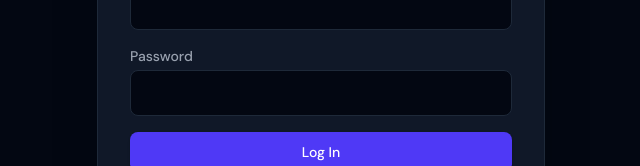
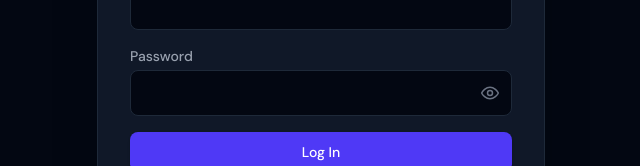
Before and after one commit to adarshdev26/ai-cashflow-copilot, a Next.js app: page /login in a window 1280 px wide. Shown: the part 344-510 px from the top of the page, without its empty margins (319-959 px from the left). Built offline with nearby package versions, Linux system fonts and the light colour scheme.

Commit message:
feat: eye with password input

```diff
--- a/src/app/login/page.tsx
+++ b/src/app/login/page.tsx
@@ -4,6 +4,7 @@ import { Suspense, useState, useCallback } from 'react'
 import { useRouter, useSearchParams } from 'next/navigation'
 import Link from 'next/link'
 import { PrimaryButton } from '@/components/ui/Button'
+import { PasswordInput } from '@/components/ui/PasswordInput'
 import { notify, getErrorMessage } from '@/lib/toast'
 import { getSafeNextPath } from '@/lib/safe-redirect'
 
@@ -73,10 +74,10 @@ function LoginForm() {
           </div>
           <div>
             <label className="block text-sm font-medium text-gray-400 mb-1">Password</label>
-            <input
-              type="password"
+            <PasswordInput
               value={password}
               onChange={(e) => setPassword(e.target.value)}
+              autoComplete="current-password"
               required
               className="w-full rounded-lg bg-gray-950 border border-gray-800 px-4 py-2.5 text-white focus:border-indigo-500 focus:outline-none"
             />
--- a/src/app/signup/page.tsx
+++ b/src/app/signup/page.tsx
@@ -4,6 +4,7 @@ import { Suspense, useState, useCallback } from 'react'
 import { useRouter, useSearchParams } from 'next/navigation'
 import Link from 'next/link'
 import { PrimaryButton } from '@/components/ui/Button'
+import { PasswordInput } from '@/components/ui/PasswordInput'
 import { notify, getErrorMessage } from '@/lib/toast'
 import { getSafeNextPath } from '@/lib/safe-redirect'
 
@@ -85,10 +86,10 @@ function SignupForm() {
           </div>
           <div>
             <label className="block text-sm font-medium text-gray-400 mb-1">Password</label>
-            <input
-              type="password"
+            <PasswordInput
               value={password}
               onChange={(e) => setPassword(e.target.value)}
+              autoComplete="new-password"
               required
               className="w-full rounded-lg bg-gray-950 border border-gray-800 px-4 py-2.5 text-white focus:border-indigo-500 focus:outline-none"
             />
--- /dev/null
+++ b/src/components/ui/PasswordInput.tsx
@@ -0,0 +1,41 @@
+'use client'
+
+import { forwardRef, useState, type InputHTMLAttributes } from 'react'
+
+type Props = Omit<InputHTMLAttributes<HTMLInputElement>, 'type'>
+
+export const PasswordInput = forwardRef<HTMLInputElement, Props>(function PasswordInput(
+  { className = '', ...props },
+  ref
+) {
+  const [visible, setVisible] = useState(false)
+
+  return (
+    <div className="relative">
+      <input
+        ref={ref}
+        {...props}
+        type={visible ? 'text' : 'password'}
+        className={`${className} pr-11`}
+      />
+      <button
+        type="button"
+        onClick={() => setVisible((v) => !v)}
+        aria-label={visible ? 'Hide password' : 'Show password'}
+        aria-pressed={visible}
+        className="absolute inset-y-0 right-0 flex items-center px-3 text-gray-500 hover:text-gray-300 focus:outline-none focus-visible:text-indigo-400"
+      >
+        {visible ? (
+          <svg className="h-5 w-5" fill="none" viewBox="0 0 24 24" stroke="currentColor" strokeWidth={1.8}>
+            <path strokeLinecap="round" strokeLinejoin="round" d="M3 3l18 18M10.6 10.6a2 2 0 002.8 2.8M9.9 5.1A9.9 9.9 0 0112 5c5 0 9 4.5 10 7-.4 1-1.2 2.3-2.4 3.5M6.2 6.2C4 7.7 2.5 10 2 12c1 2.5 5 7 10 7 1.6 0 3-.4 4.3-1" />
+          </svg>
+        ) : (
+          <svg className="h-5 w-5" fill="none" viewBox="0 0 24 24" stroke="currentColor" strokeWidth={1.8}>
+            <path strokeLinecap="round" strokeLinejoin="round" d="M2 12c1-2.5 5-7 10-7s9 4.5 10 7c-1 2.5-5 7-10 7S3 14.5 2 12z" />
+            <circle cx="12" cy="12" r="3" />
+          </svg>
+        )}
+      </button>
+    </div>
+  )
+})
--- a/src/features/invitations/components/InviteRegisterForm.tsx
+++ b/src/features/invitations/components/InviteRegisterForm.tsx
@@ -4,6 +4,7 @@ import { useId, useState } from 'react';
 import { useRouter } from 'next/navigation';
 import { useQueryClient } from '@tanstack/react-query';
 import { PrimaryButton } from '@/components/ui/Button';
+import { PasswordInput } from '@/components/ui/PasswordInput';
 import { ApiError } from '@/lib/api-client';
 import { notify, getErrorMessage } from '@/lib/toast';
 import { invitationKeys, useRegisterViaInvitation } from '../hooks/use-invitations';
@@ -91,9 +92,8 @@ export function InviteRegisterForm({ token, email }: Props) {
         <label htmlFor={ids.password} className="block text-sm font-medium text-gray-400 mb-1">
           Password
         </label>
-        <input
+        <PasswordInput
           id={ids.password}
-          type="password"
           value={password}
           onChange={(e) => setPassword(e.target.value)}
           disabled={isPending}
@@ -106,9 +106,8 @@ export function InviteRegisterForm({ token, email }: Props) {
         <label htmlFor={ids.confirm} className="block text-sm font-medium text-gray-400 mb-1">
           Confirm password
         </label>
-        <input
+        <PasswordInput
           id={ids.confirm}
-          type="password"
           value={confirm}
           onChange={(e) => setConfirm(e.target.value)}
           disabled={isPending}
```
